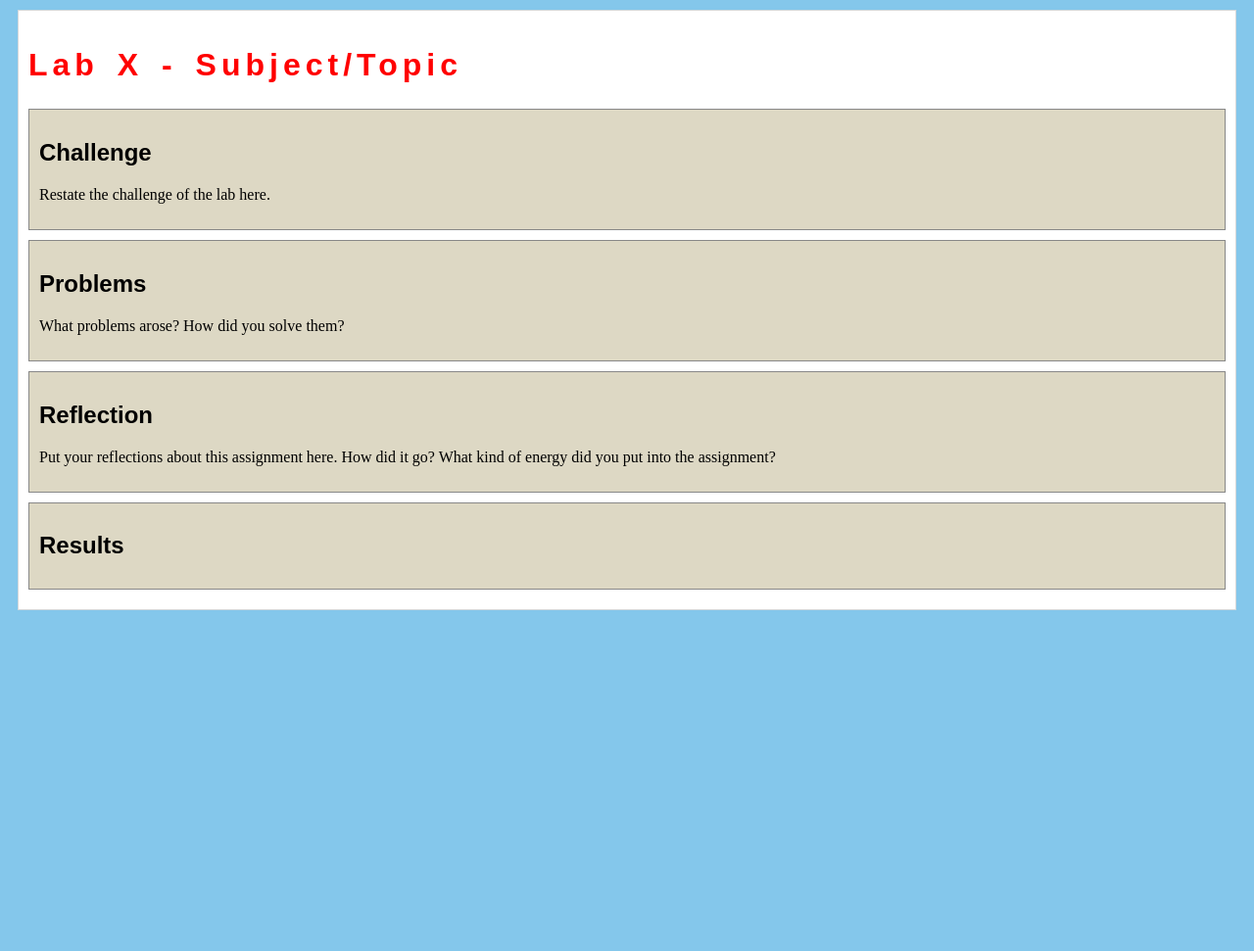
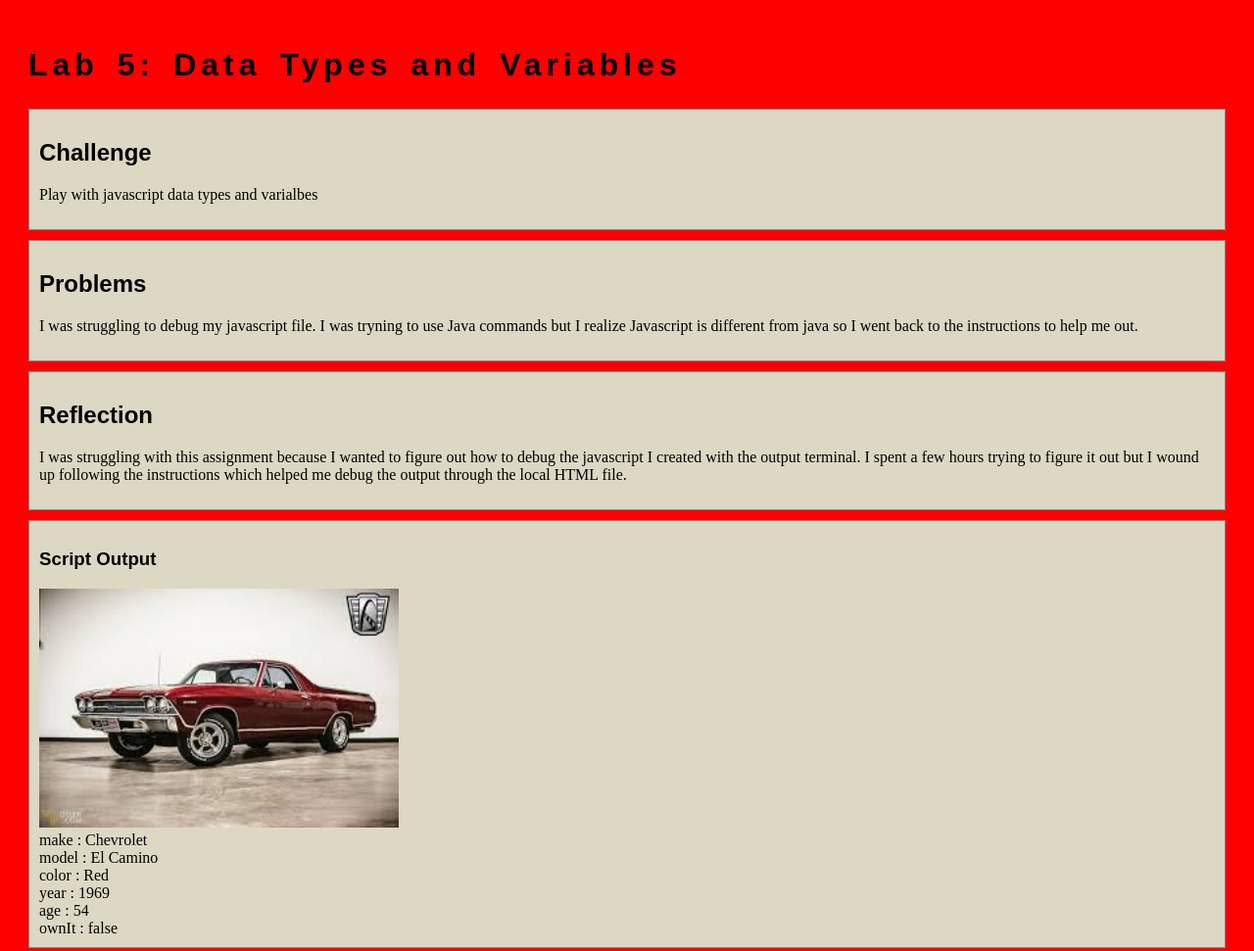
Before and after one commit to FirstAmendment/art101, a plain HTML site: page lab5/index.html in a window 1280 px wide. Shown: the whole page at 98% size. Before the commit the page ends 800 px from the top, so only its background shows below. Drawn offline with nearby package versions, Linux system fonts and the light colour scheme; files whose address does not match are found by name.

Commit message:
Lab 5
java variable and such

```diff
--- a/lab5/css/lab.css
+++ b/lab5/css/lab.css
@@ -7,3 +7,17 @@
     border: solid 1px #888;
     background-color: #DDD8C4;
   }
+
+body{
+  background-color: red;
+  border-color: black;
+}#content {
+  margin: 10px;
+  padding: 10px;
+  border: solid 1px red;
+  background-color: red;
+}
+h1{
+  color: black;
+
+}
--- a/lab5/index.html
+++ b/lab5/index.html
@@ -2,7 +2,7 @@
 <html>
 <head>
 	<!-- This title is used for tabs and bookmarks -->
-	<title>Lab X - Subject/Topic</title>
+	<title>Lab 5: Data Types and Variables</title>
 
 	<!-- Use UTF character set, a good idea with any webpage -->
   	<meta charset="UTF-8" />
@@ -23,25 +23,28 @@
 	<!-- Style this page by changing the CSS in ../css/site.css or css/lab.css -->
 	<main id="content">
 		<section>
-			<h1>Lab X - Subject/Topic</h1>
+			<h1>Lab 5: Data Types and Variables</h1>
 			<div class="minor-section">
 					<h2>Challenge</h2>
-					<p>Restate the challenge of the lab here.</p>
+					<p>Play with javascript data types and varialbes</p>
 			</div>
 
 			<div class="minor-section">
 					<h2>Problems</h2>
-					<p>What problems arose? How did you solve them? </p>
+					<p>I was struggling to debug my javascript file. I was tryning to use Java commands but I realize Javascript is different from java so I went back to the instructions to help me out. </p>
 			</div>
 
 			<div class="minor-section">
 					<h2>Reflection</h2>
-					<p>Put your reflections about this assignment here. How did it go? What kind of energy did you put into the assignment? </p>
+					<p> I was struggling with this assignment because I wanted to figure out how to debug the javascript I created with the output terminal. I spent a few hours trying to figure it out but I wound up following the instructions which helped me debug the output through the local HTML file.</p>
 			</div>
 
 			<div class="minor-section">
-					<h2>Results</h2>
-					<div id="output"></div>
+				<h3>Script Output</h3>
+					<img class= "pic" src="./img/car.jpg" width="367">
+
+				<script src="/Users/oscaraguirre/Desktop/art101/lab5/js/lab.js"></script>
+				</div>
 			</div>
 		</section>
 		<nav id="links">
--- a/lab5/js/lab.js
+++ b/lab5/js/lab.js
@@ -1,21 +1,24 @@
-// index.js - purpose and description here
-// Author: Your Name
-// Date:
+// index.js - Calculate the age of Vehicle
+// Author: Oscar Aguirre
+// Date: 10/24/2023
 
-// Constants
 
-// Functions
 
-// this is an example function and this comment tells what it doees and what parameters are passed to it.
-function myFunction(param1, param2) {
-  // some code here
-  // return results;
-}
-
-function main() {
-  console.log("Main function started.");
-  // the code that makes everything happen
-}
-
-// let's get this party started
-main();
+//Variables
+make = "Chevrolet";
+model = "El Camino";
+color = "Red"
+year = 1969;
+ownIt = false;
+//Calculate Age
+//user10060795 on stack overflow provided this code snippet for retreiving the current year from my local machines time
+//https://stackoverflow.com/questions/6002254/get-the-current-year-in-javascript#:~:text=Instantiate%20the%20class%20Date%20and,new%20Date().getFullYear()%3B
+now = new Date().getFullYear();
+age = now - year;
+//output
+document.writeln("<br>make : " + make + "<br>");
+document.writeln("model : " + model + "<br>");
+document.writeln("color : " + color + "<br>");
+document.writeln("year : " + year + "<br>");
+document.writeln("age : " + age + "<br>");
+document.writeln("ownIt : " + ownIt + "<br>");
```
Also changed, not shown: lab5/img/car.jpg (added).
